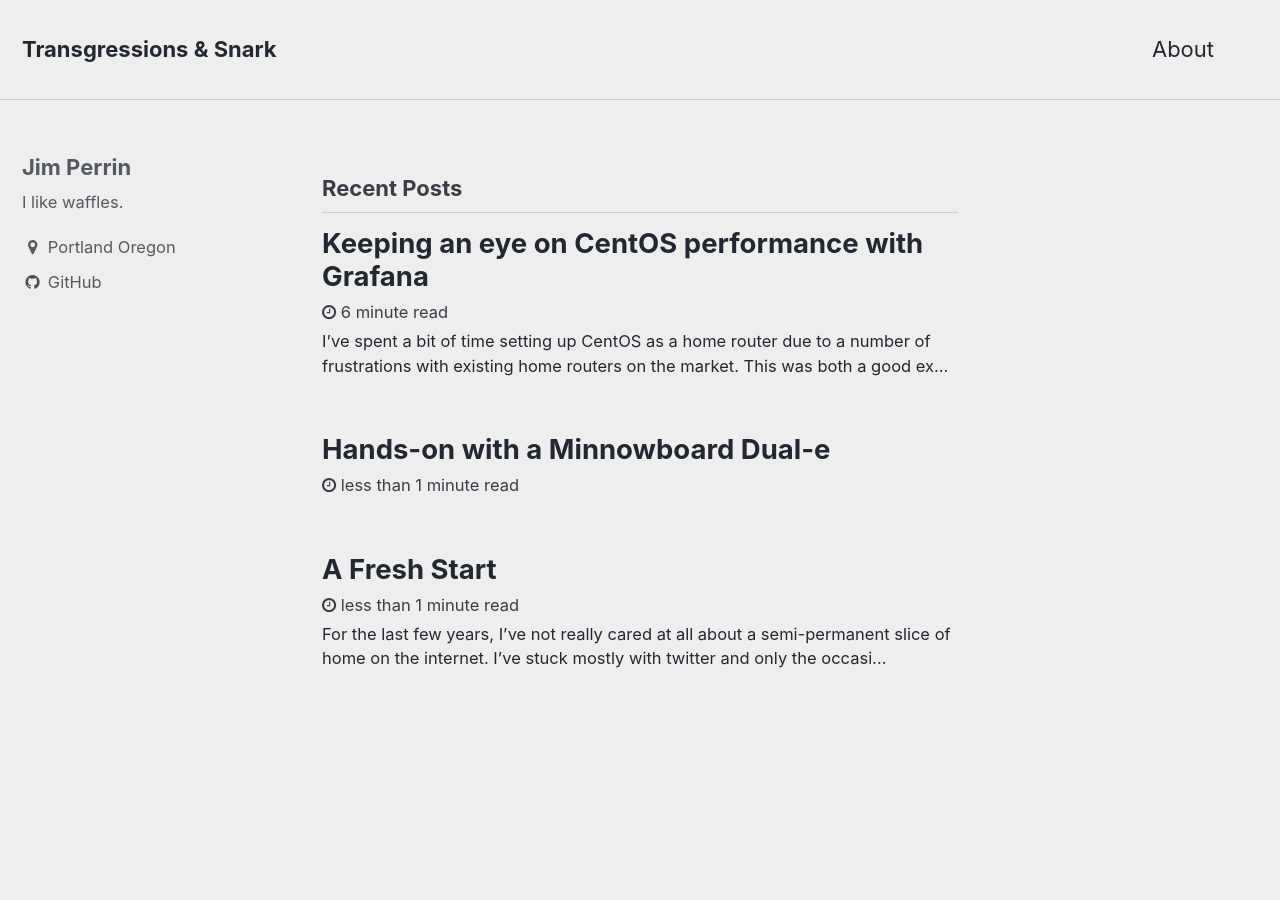
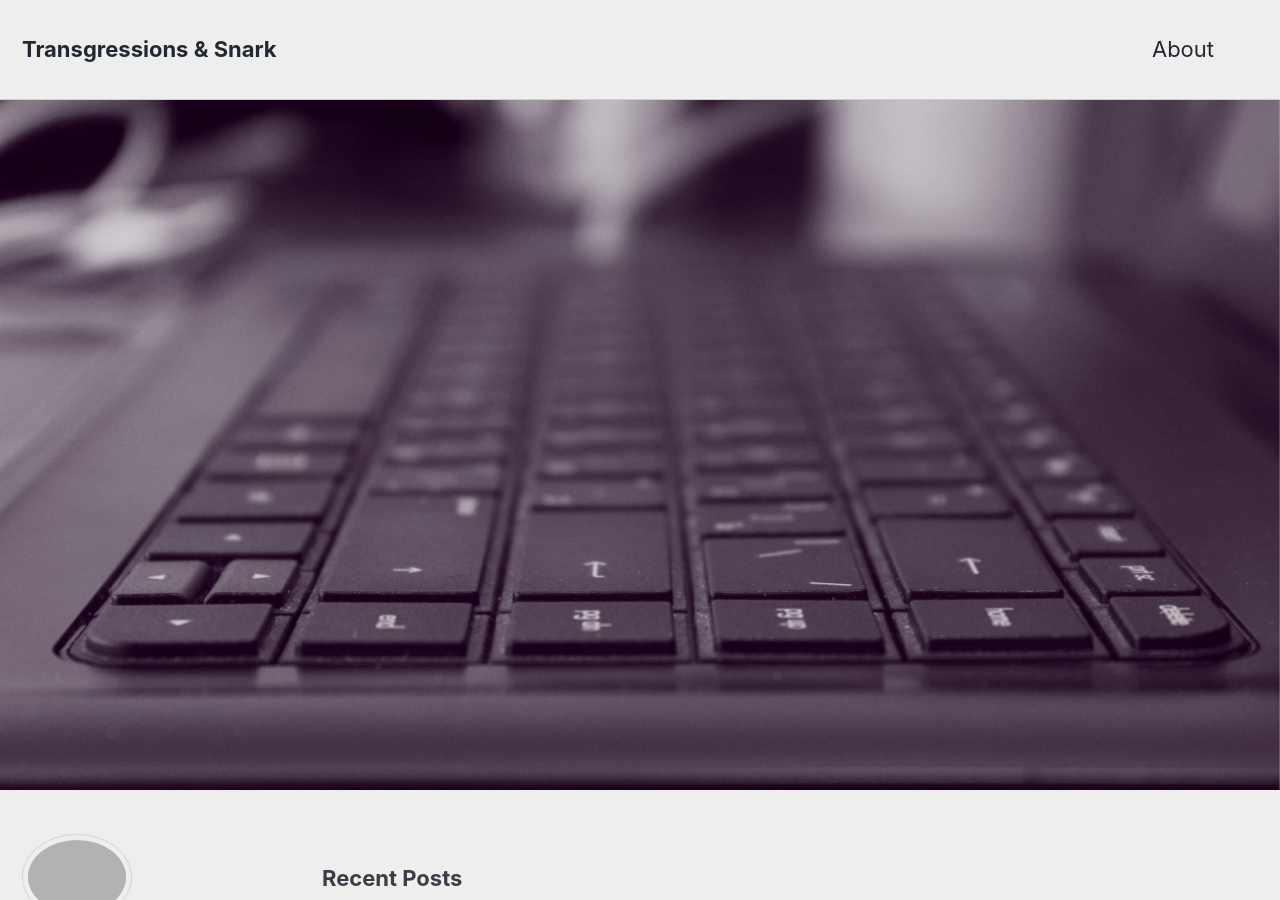
Before and after one commit to jperrin/jperrin.github.io, a Jekyll site: the page built from index.html, in a window 1280 px wide and 900 px high. Built offline with Jekyll 4.4.1, drawn with Linux system fonts in a browser that asks for light colours; the list of posts is cut into pages by our own code; some of the changed text lies outside the part shown.

Commit message:
updates to the theme

```diff
--- a/_config.yml
+++ b/_config.yml
@@ -17,9 +17,9 @@ description              : "Viewer discretion advised"
 url                      : "http://jperrin.org"
 baseurl                  : # the subpath of your site, e.g. "/blog"
 repository               : "jperrin/jperrin.github.io"
-teaser                   : # path of fallback teaser image, e.g. "/assets/images/500x300.png"
+teaser                   : "/assets/images/slider-keyboard.jpg"
 # breadcrumbs            : false # true, false (default)
-words_per_minute         : 200
+words_per_minute         : 150
 comments:
   provider               : # false (default), "disqus", "discourse", "facebook", "google-plus", "staticman", "custom"
   disqus:
@@ -58,7 +58,7 @@ yandex_site_verification :
 
 # Social Sharing
 twitter:
-  username               : BitIntegrity
+  username               : "BitIntegrity"
 facebook:
   username               :
   app_id                 :
@@ -81,11 +81,11 @@ analytics:
 # Site Author
 author:
   name             : "Jim Perrin"
-  avatar           : # path of avatar image, e.g. "/assets/images/bio-photo.jpg"
-  bio              : "I like waffles."
+  avatar           : "/assets/images/profile.jpg"
+  bio              : "Recovering sysadmin, developer, CentOS maintainer for AArch64/ARM64, and generally opinionated about most things tech"
   location         : "Portland Oregon"
   email            :
-  uri              :
+  uri              : "//jperrin.org"
   bitbucket        :
   codepen          :
   dribbble         :
@@ -95,16 +95,16 @@ author:
   github           : "jperrin"
   gitlab           :
   google_plus      :
-  keybase          :
+  keybase          : "jperrin"
   instagram        :
   lastfm           :
-  linkedin         : # "john-doe-12345678" (the last part of your profile url, e.g. https://www.linkedin.com/in/john-doe-12345678)
+  linkedin         : "jim-perrin-72aa3117"
   pinterest        :
   soundcloud       :
   stackoverflow    : # "123456/username" (the last part of your profile url, e.g. https://stackoverflow.com/users/123456/username)
   steam            : # "steamId" (the last part of your profile url, e.g. https://steamcommunity.com/id/steamId/)
   tumblr           :
-  twitter          :
+  twitter          : "BitIntegrity"
   vine             :
   weibo            :
   xing             :
@@ -177,7 +177,7 @@ sass:
 permalink: /:categories/:title/
 paginate: 5 # amount of posts to show
 paginate_path: /page:num/
-timezone: # https://en.wikipedia.org/wiki/List_of_tz_database_time_zones
+timezone: America/Los_Angeles
 
 
 # Plugins (previously gems:)
--- a/_includes/author-profile.html
+++ b/_includes/author-profile.html
@@ -59,9 +59,9 @@
         </li>
       {% endif %}
 
-      {% if author.twitter %}
+      {% if site.twitter.username %}
         <li>
-          <a href="https://twitter.com/{{ author.twitter }}" itemprop="sameAs">
+          <a href="https://twitter.com/{{ site.twitter.username }}" itemprop="sameAs">
             <i class="fa fa-fw fa-twitter-square" aria-hidden="true"></i> Twitter
           </a>
         </li>
--- a/index.html
+++ b/index.html
@@ -1,4 +1,6 @@
 ---
 layout: home
 author_profile: true
+header:
+  image: /assets/images/slider-keyboard.jpg
 ---
```
Also changed, not shown: _posts/2017-08-04-keeping-an-eye-on-centos-performance-with-grafana.md (+3 -0 lines), assets/images/slider-keyboard.jpg (added).
